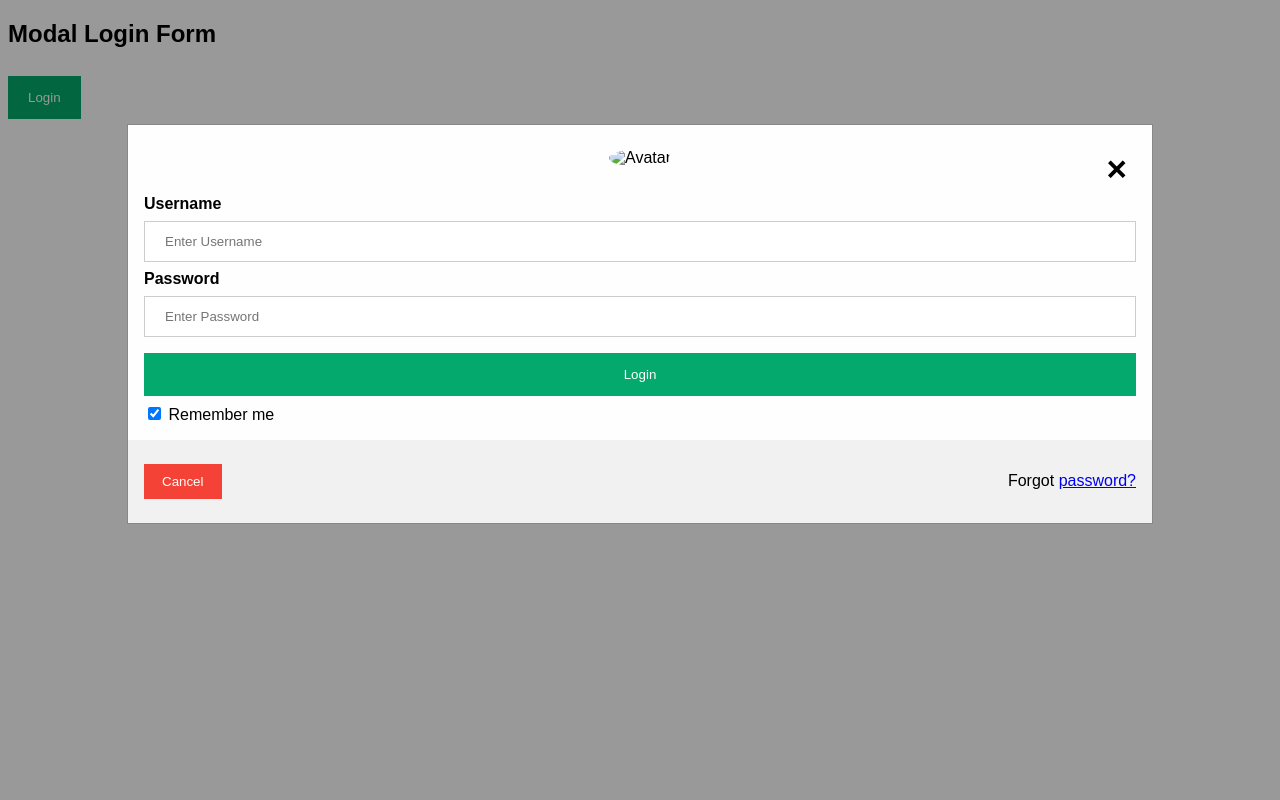
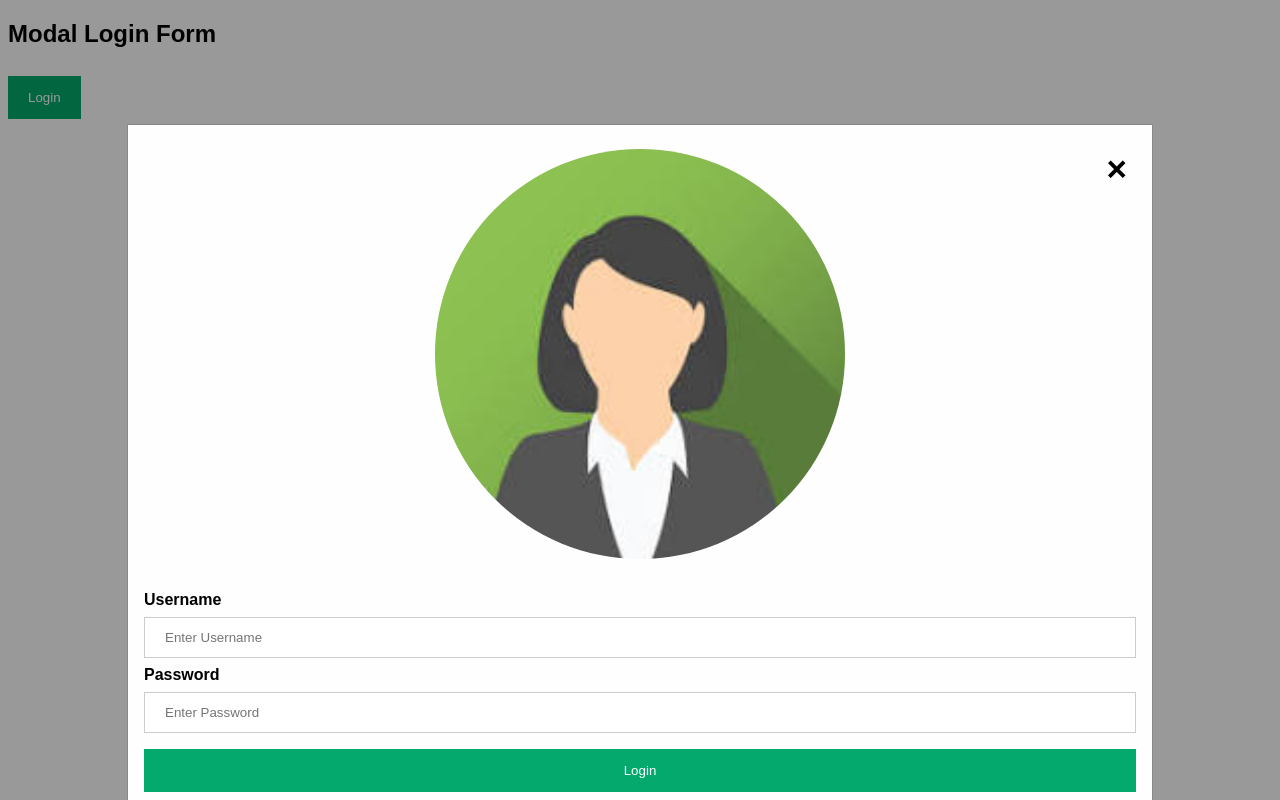
Before and after one commit to ParthasarathiPanda/LMS-12PM-DEVOPS-PROJ1, a plain HTML site: page index.html in a window 1280 px wide. Both pictures are taken after a click on the button "Login". Drawn offline with Linux system fonts and the light colour scheme.

Commit message:
Update index.html

```diff
--- a/index.html
+++ b/index.html
@@ -136,7 +136,7 @@ span.psw {
   <form class="modal-content animate" action="/action_page.php" method="post">
     <div class="imgcontainer">
       <span onclick="document.getElementById('id01').style.display='none'" class="close" title="Close Modal">&times;</span>
-      <img src="avatar-login" alt="Avatar" class="avatar">
+      <img src="avatar-login.jpg" alt="Avatar" class="avatar">
     </div>
 
     <div class="container">
```
